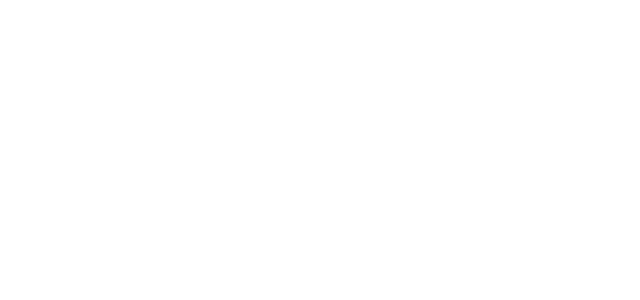
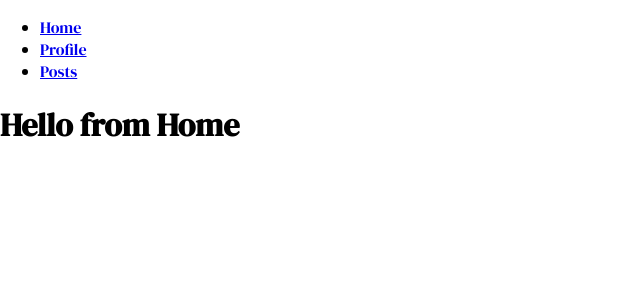
Before and after one commit to jessanahi/strangestofthings, a React (Create React App) app: page / in a window 1280 px wide. Shown: the top 300 px of the page, without its empty margins (0-640 px from the left). Built offline with nearby package versions, Linux system fonts and the light colour scheme.

Commit message:
components

```diff
--- a/public/index.html
+++ b/public/index.html
@@ -3,6 +3,9 @@
   <head>
     <meta charset="utf-8" />
     <meta name="viewport" content="width=device-width, initial-scale=1" />
+    <link rel="preconnect" href="https://fonts.googleapis.com">
+    <link rel="preconnect" href="https://fonts.gstatic.com" crossorigin>
+    <link href="https://fonts.googleapis.com/css2?family=DM+Serif+Display&display=swap" rel="stylesheet">
     <title>Strangest of Things</title>
   </head>
   <body>
--- a/src/App.js
+++ b/src/App.js
@@ -1,10 +1,18 @@
 import { Route, Routes } from 'react-router-dom';
-
+import Home from './components/Home';
+import Profile from './components/Profile';
+import Posts from './components/Posts';
+import Navibar from './components/Navibar';
 
 function App() {
   return (
     <div className="App">
-
+      <Navibar />
+      <Routes>
+        <Route path='/' element={<Home />} />
+        <Route path='profile' element={<Profile />} />
+        <Route path='posts' element={<Posts />} />
+      </Routes>
     </div>
   );
 }
--- /dev/null
+++ b/src/components/Home.jsx
@@ -0,0 +1,11 @@
+import React from 'react';
+
+const Home = () => {
+  return (
+    <div>
+      <h1>Hello from Home</h1>
+    </div>
+  )
+}
+
+export default Home;
--- /dev/null
+++ b/src/components/Navibar.jsx
@@ -0,0 +1,23 @@
+import React from 'react';
+
+const Navibar = () => {
+  return (
+    <div>
+      <nav>
+        <ul>
+          <li>
+            <a href='/'>Home</a>
+          </li>
+          <li>
+            <a href='/profile'>Profile</a>
+          </li>
+          <li>
+            <a href='/posts'>Posts</a>
+          </li>
+        </ul>
+      </nav>
+    </div>
+  )
+}
+
+export default Navibar;
--- /dev/null
+++ b/src/components/Posts.jsx
@@ -0,0 +1,11 @@
+import React from 'react';
+
+const Posts = () => {
+  return (
+    <div>
+
+    </div>
+  )
+}
+
+export default Posts;
--- /dev/null
+++ b/src/components/Profile.jsx
@@ -0,0 +1,11 @@
+import React from 'react';
+
+const Profile = () => {
+  return (
+    <div>
+      <h3>Hello, this is your profile.</h3>
+    </div>
+  )
+}
+
+export default Profile;
--- a/src/index.css
+++ b/src/index.css
@@ -1,13 +1,9 @@
+* {
+  box-sizing: border-box;
+  font-family: 'DM Serif Display', serif;
+}
+
 body {
   margin: 0;
-  font-family: -apple-system, BlinkMacSystemFont, 'Segoe UI', 'Roboto', 'Oxygen',
-    'Ubuntu', 'Cantarell', 'Fira Sans', 'Droid Sans', 'Helvetica Neue',
-    sans-serif;
-  -webkit-font-smoothing: antialiased;
-  -moz-osx-font-smoothing: grayscale;
+  padding: 0;
 }
-
-code {
-  font-family: source-code-pro, Menlo, Monaco, Consolas, 'Courier New',
-    monospace;
-}
```
